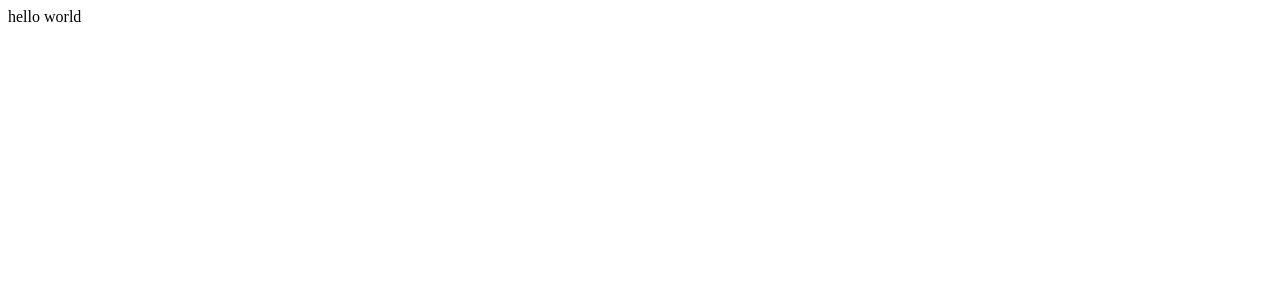
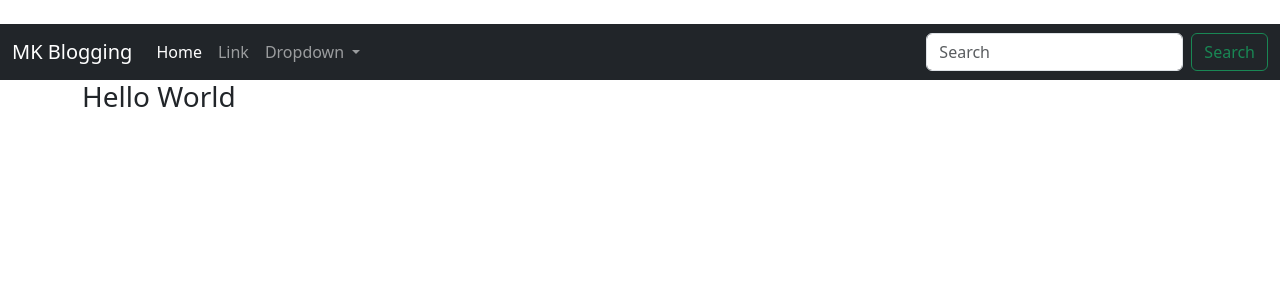
Before and after one commit to MarkandaySahu/flaskblog, a Flask app: page / in a window 1280 px wide. Before the commit the part shown is almost empty. Shown: the top 300 px of the page. Run offline with Flask 3, Linux system fonts and the light colour scheme.

Commit message:
added bootstrap navbar

```diff
--- a/app.py
+++ b/app.py
@@ -4,7 +4,7 @@ app = Flask("__name__")
 
 @app.route("/")
 def index():
-    return "hello world"
+    return render_template("index.html")
 
 #invalid URL
 @app.errorhandler(404)
--- a/templates/404.html
+++ b/templates/404.html
@@ -1,5 +1,8 @@
+{% extends "layout.html" %}
+{% block content %}
 <br/>
 <center>
     <h1>404 Error</h1>
     <p>Page not found!!!</p>
 </center>
+{% endblock %}
--- a/templates/500.html
+++ b/templates/500.html
@@ -1,5 +1,8 @@
+{% extends "layout.html" %}
+{% block content %}
 <br/>
 <center>
     <h1>500 Error</h1>
     <p>Internal Server error!!!</p>
 </center>
+{% endblock %}
--- a/templates/error.html
+++ b/templates/error.html
@@ -1,5 +1,8 @@
+{% extends "layout.html" %}
+{% block content %}
 <br/>
 <center>
     <h1>{{error}} TYPE Error</h1>
     <p>!!! Try Again !!!</p>
 </center>
+{% endblock %}
--- a/templates/index.html
+++ b/templates/index.html
@@ -0,0 +1,4 @@
+{% extends "layout.html" %}
+{% block content %}
+      <h3>Hello World</h3>
+{% endblock %}
--- /dev/null
+++ b/templates/layout.html
@@ -0,0 +1,18 @@
+<!doctype html>
+<html lang="en">
+  <head>
+    <meta charset="utf-8">
+    <meta name="viewport" content="width=device-width, initial-scale=1">
+    <title>MK Blogging</title>
+    <link href="https://cdn.jsdelivr.net/npm/bootstrap@5.3.3/dist/css/bootstrap.min.css" rel="stylesheet" integrity="sha384-QWTKZyjpPEjISv5WaRU9OFeRpok6YctnYmDr5pNlyT2bRjXh0JMhjY6hW+ALEwIH" crossorigin="anonymous">
+  </head>
+  <body>
+    <br/>
+    {% include 'navbar.html' %}
+    <div class="container">
+        {% block content %}
+        {% endblock %}
+    </div>
+    <script src="https://cdn.jsdelivr.net/npm/bootstrap@5.3.3/dist/js/bootstrap.bundle.min.js" integrity="sha384-YvpcrYf0tY3lHB60NNkmXc5s9fDVZLESaAA55NDzOxhy9GkcIdslK1eN7N6jIeHz" crossorigin="anonymous"></script>
+  </body>
+</html>
--- /dev/null
+++ b/templates/navbar.html
@@ -0,0 +1,33 @@
+<nav class="navbar navbar-expand-lg navbar-dark bg-dark">
+    <div class="container-fluid">
+      <a class="navbar-brand">MK Blogging</a>
+      <button class="navbar-toggler" type="button" data-bs-toggle="collapse" data-bs-target="#navbarSupportedContent" aria-controls="navbarSupportedContent" aria-expanded="false" aria-label="Toggle navigation">
+        <span class="navbar-toggler-icon"></span>
+      </button>
+      <div class="collapse navbar-collapse" id="navbarSupportedContent">
+        <ul class="navbar-nav me-auto mb-2 mb-lg-0">
+          <li class="nav-item">
+            <a class="nav-link active" aria-current="page"  href="{{ url_for('index') }}">Home</a>
+          </li>
+          <li class="nav-item">
+            <a class="nav-link" href="#">Link</a>
+          </li>
+          <li class="nav-item dropdown">
+            <a class="nav-link dropdown-toggle" href="#" role="button" data-bs-toggle="dropdown" aria-expanded="false">
+              Dropdown
+            </a>
+            <ul class="dropdown-menu">
+              <li><a class="dropdown-item" href="#">Action</a></li>
+              <li><a class="dropdown-item" href="#">Another action</a></li>
+              <li><hr class="dropdown-divider"></li>
+              <li><a class="dropdown-item" href="#">Something else here</a></li>
+            </ul>
+          </li>
+        </ul>
+        <form class="d-flex" role="search">
+          <input class="form-control me-2" type="search" placeholder="Search" aria-label="Search">
+          <button class="btn btn-outline-success" type="submit">Search</button>
+        </form>
+      </div>
+    </div>
+  </nav>
```
